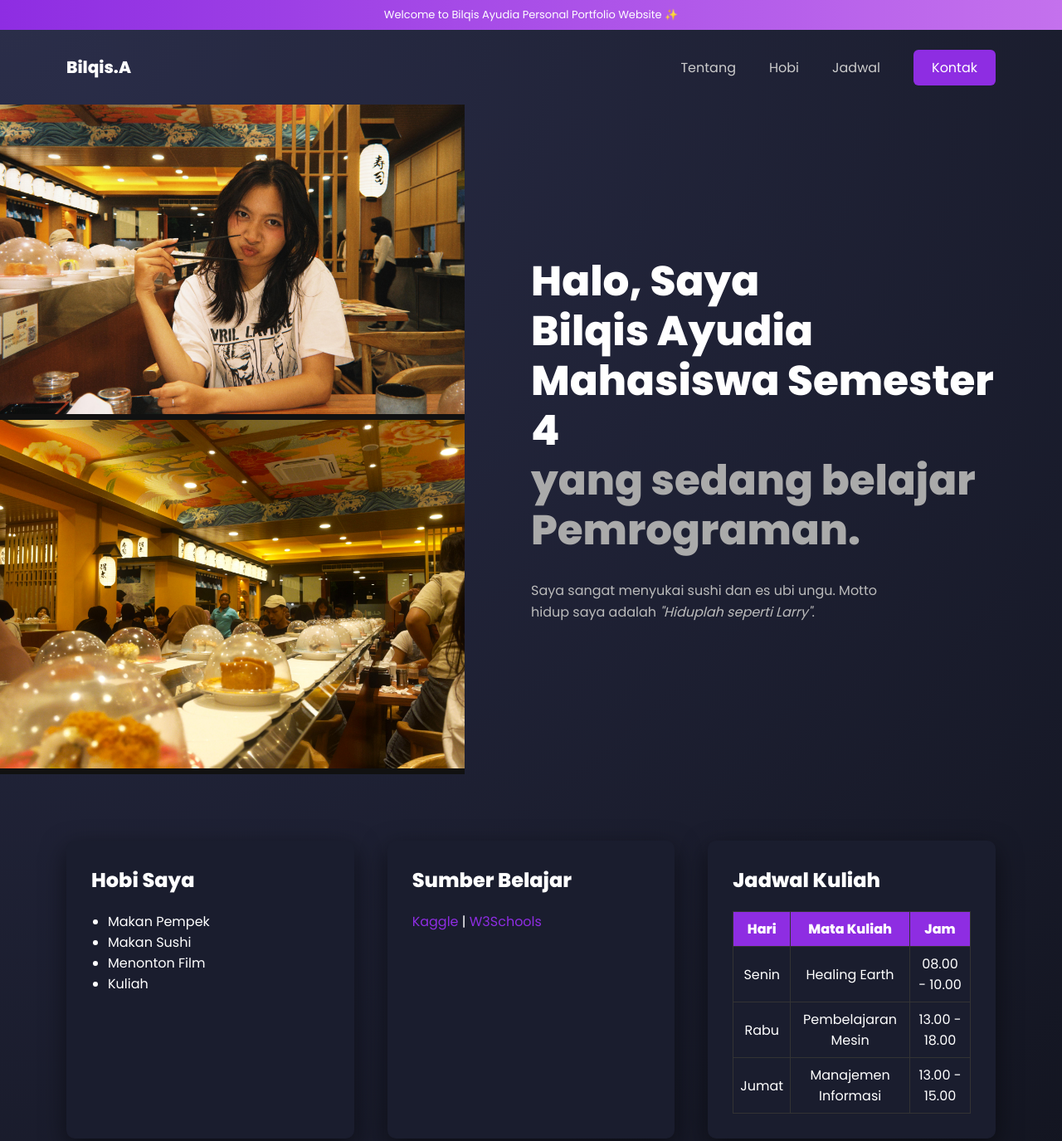
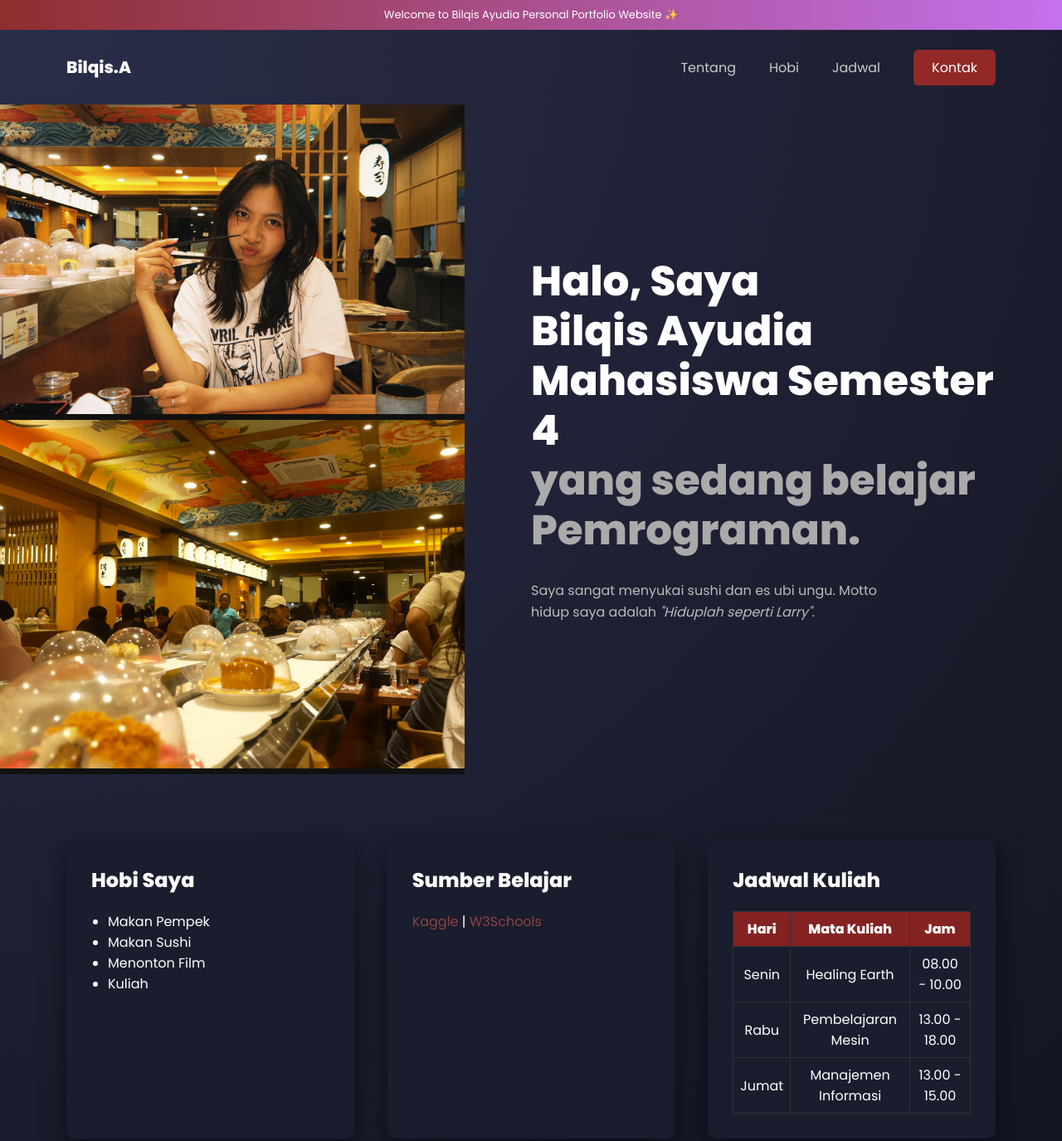
Before and after one commit to bilqisayu/CSS-Git, a plain HTML site: page index.html in a window 1280 px wide. Shown: the top 1375 px of the page at 83% size. Drawn offline with Linux system fonts and the light colour scheme.

Commit message:
ubah warna web

```diff
--- a/index.html
+++ b/index.html
@@ -10,12 +10,12 @@
 </head>
 <body>
 
-    <!-- TOP BAR -->
+
     <div class="top-bar">
         Welcome to Bilqis Ayudia Personal Portfolio Website ✨
     </div>
 
-    <!-- NAVBAR -->
+
     <nav class="navbar">
         <div class="logo">Bilqis.A</div>
         <ul class="nav-links">
@@ -28,16 +28,16 @@
 
    <section class="hero">
 
-    <!-- FOTO KIRI (CENTER + SUSHI DI BAWAH) -->
+
     <div class="hero-left">
         <div class="photo-wrapper">
-            <img src="aku2.jpeg" alt="Foto Bilqis" class="main-photo">
+            <img src="aku2.jpeg" alt="Foto Bilqiss" class="main-photo">
             <img src="sushi1.jpeg" alt="I LOVE Sushi" class="second-photo">
         </div>
     </div>
 
 
-        <!-- KONTEN KANAN -->
+
         <div class="hero-right">
             <h1>
                 Halo, Saya <br>
@@ -54,10 +54,10 @@
 
     </section>
 
-    <!-- SECTION DETAIL -->
+
     <section class="content-section">
 
-        <!-- HOBI -->
+
         <div class="card" id="hobi">
             <h2>Hobi Saya</h2>
             <ul>
@@ -68,7 +68,7 @@
             </ul>
         </div>
 
-        <!-- LINK -->
+
         <div class="card">
             <h2>Sumber Belajar</h2>
             <p>
@@ -77,7 +77,7 @@
             </p>
         </div>
 
-        <!-- JADWAL -->
+
         <div class="card" id="jadwal">
             <h2>Jadwal Kuliah</h2>
             <table>
@@ -104,7 +104,7 @@
             </table>
         </div>
 
-        <!-- FORM -->
+
         <div class="card" id="kontak">
             <h2>Form Kontak</h2>
             <form>
--- a/style.css
+++ b/style.css
@@ -1,4 +1,4 @@
-/* ================= RESET ================= */
+
 * {
     margin: 0;
     padding: 0;
@@ -11,15 +11,15 @@ body {
     color: white;
 }
 
-/* ================= TOP BAR ================= */
+
 .top-bar {
-    background: linear-gradient(90deg, #8e2de2, #c471ed);
+    background: linear-gradient(90deg, #8f2e2e, #c471ed);
     text-align: center;
     font-size: 13px;
     padding: 8px;
 }
 
-/* ================= NAVBAR ================= */
+
 .navbar {
     display: flex;
     justify-content: space-between;
@@ -49,7 +49,7 @@ body {
 }
 
 .contact-btn {
-    background: #8e2de2;
+    background: #922828;
     padding: 10px 22px;
     border-radius: 6px;
     color: white !important;
@@ -57,11 +57,11 @@ body {
 }
 
 .contact-btn:hover {
-    background: #a94df0;
+    background: #912d2d;
     transform: translateY(-3px);
 }
 
-/* ================= HERO ================= */
+
 .hero {
     display: flex;
     min-height: 90vh;
@@ -102,7 +102,7 @@ body {
     line-height: 1.6;
 }
 
-/* ================= CONTENT SECTION ================= */
+
 .content-section {
     padding: 80px;
     display: grid;
@@ -132,7 +132,7 @@ body {
 }
 
 .card a {
-    color: #8e2de2;
+    color: #8d4242;
     text-decoration: none;
 }
 
@@ -148,10 +148,10 @@ body {
 }
 
 .card th {
-    background: #8e2de2;
+    background: #842222;
 }
 
-/* ================= FORM ================= */
+
 form {
     display: flex;
     flex-direction: column;
@@ -167,7 +167,7 @@ input, textarea {
 
 button {
     padding: 10px;
-    background: #8e2de2;
+    background: #9d3333;
     color: white;
     border: none;
     border-radius: 6px;
@@ -176,10 +176,10 @@ button {
 }
 
 button:hover {
-    background: #a94df0;
+    background: #a53636;
 }
 
-/* ================= RESPONSIVE ================= */
+
 @media (max-width: 1000px) {
     .hero {
         flex-direction: column;
```
